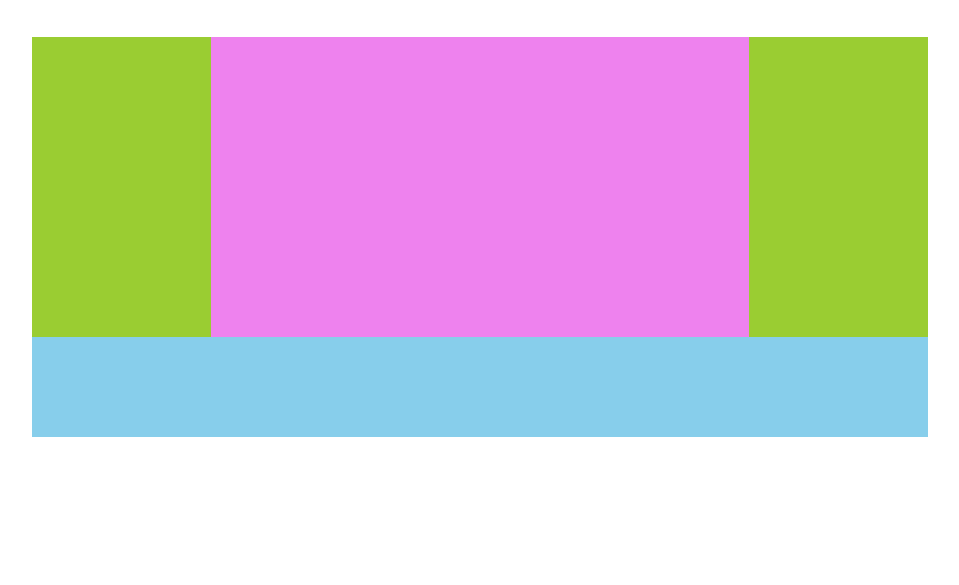
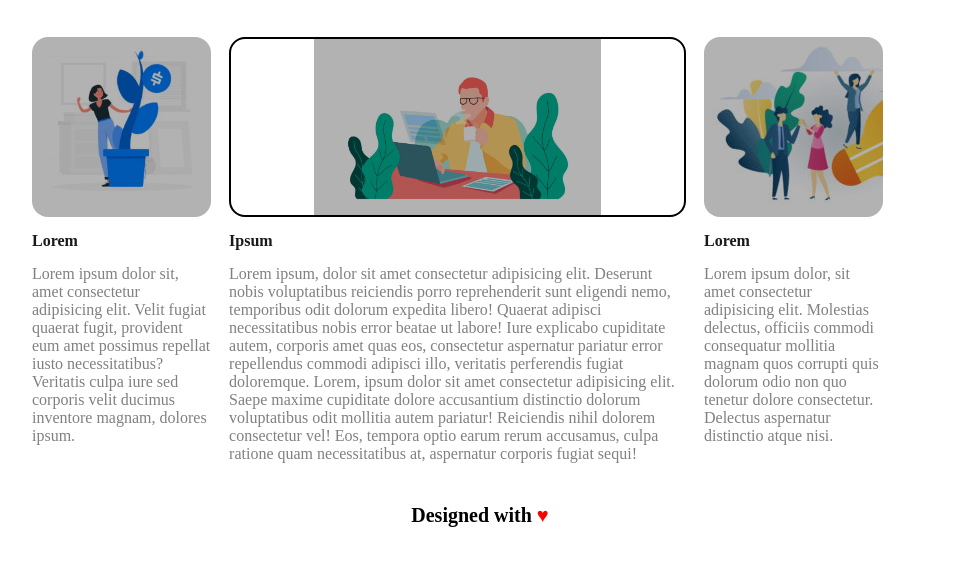
Before and after one commit to AlessandroMarinuzzi/htmlcss-wp, a plain HTML site: page index.html in a window 1280 px wide. Shown: the part 628-1213 px from the top of the page, without its empty margins (160-1119 px from the left). Before the commit the page ends 1085 px from the top, so only its background shows below. Drawn offline with Linux system fonts and the light colour scheme.

Commit message:
Add columns and footer

```diff
--- a/index.html
+++ b/index.html
@@ -42,35 +42,25 @@
             </div>
             <!-- /Titles section -->
 
-
-
-
-
-
-
-
-
-
-
-
-
-
-
-
-
-
-
-            <!-- Float section -->
+           <!-- Float section -->
             <section class="img_container clearfix">
                 <aside class="left column">
-
+                    <div class="left_picture"></div>
+                    <h4>Lorem</h4>
+                    <p>Lorem ipsum dolor sit, amet consectetur adipisicing elit. Velit fugiat quaerat fugit, provident eum amet possimus repellat iusto necessitatibus? Veritatis culpa iure sed corporis velit ducimus inventore magnam, dolores ipsum.</p>
                 </aside>
 
                 <main class="central">
+                    <div class="central_picture"></div>
+                    <h4>Ipsum</h4>
+                    <p>Lorem ipsum, dolor sit amet consectetur adipisicing elit. Deserunt nobis voluptatibus reiciendis porro reprehenderit sunt eligendi nemo, temporibus odit dolorum expedita libero! Quaerat adipisci necessitatibus nobis error beatae ut labore! Iure explicabo cupiditate autem, corporis amet quas eos, consectetur aspernatur pariatur error repellendus commodi adipisci illo, veritatis perferendis fugiat doloremque. Lorem, ipsum dolor sit amet consectetur adipisicing elit. Saepe maxime cupiditate dolore accusantium distinctio dolorum voluptatibus odit mollitia autem pariatur! Reiciendis nihil dolorem consectetur vel! Eos, tempora optio earum rerum accusamus, culpa ratione quam necessitatibus at, aspernatur corporis fugiat sequi! </p>
 
                 </main>
 
                 <aside class="right column">
+                    <div class="right_picture"></div>
+                    <h4>Lorem</h4>
+                    <p>Lorem ipsum dolor, sit amet consectetur adipisicing elit. Molestias delectus, officiis commodi consequatur mollitia magnam quos corrupti quis dolorum odio non quo tenetur dolore consectetur. Delectus aspernatur distinctio atque nisi.</p>
 
                 </aside>
 
@@ -82,7 +72,7 @@
 
         <!-- Site Footer -->
         <footer>
-            <h4></h4>
+            <h4>Designed with <span class="heart">&hearts;</span></h4>
         </footer>
         <!-- /Site Footer -->
 
--- a/style.css
+++ b/style.css
@@ -8,10 +8,9 @@
 
 /* Page Coordinates */
 .site_container{
-    background-color: lightgrey;
     width: 70%;
-    /* height: 1000px; */
     margin: 20px auto;
+    /* font-family: Verdana, Geneva, Tahoma, sans-serif; */
 }
 /* /Page Coordinates */
 
@@ -28,7 +27,6 @@ header{
 .menu{
     display: inline-block;
     text-decoration: none;
-    color: grey;
     margin-top: 20px;
     margin-left: 0px;
     padding-right: 10px;
@@ -88,19 +86,7 @@ a:hover{
 }
 /* /Titles section */
 
-
-
-
-
-
-
-
-
-
-
-
-
-
+/* Float section */
 .clearfix::after{
     content: "";
     display: table;
@@ -109,30 +95,75 @@ a:hover{
 
 .column{
     width: 20%;
-    height: 300px;
-    background-color: yellowgreen;
+    background-color: white;
     float: left;
 }
 
 .central{
-    width: 60%;
+    width: 55%;
+    padding:0 2% ;
     height: 300px;
-    background-color: violet;
+    background-color: white;
     float: left;
 }
 
+.central > p, .column > p{
+    color: grey;
+
+}
+.central > h4, .column > h4{
+    color: rgb(29, 24, 24);
+    margin: 15px 0;
+}
+
+ .left_picture{
+    background-image: url('./img/img-1.jpg');
+    background-size: cover;
+    height: 180px;
+    width: 100%;
+    filter: brightness(70%);
+    border-radius: 1rem;
+}
+
+.right_picture{
+    background-image: url('./img/img-3.jpg');
+    background-size: cover;
+    height: 180px;
+    width: 100%;
+    filter: brightness(70%);
+    border-radius: 1rem;
+}
+
+ .central_picture{
+     background-image: url('./img/banner-2.jpg');
+     background-size: contain;
+     background-position: center;
+     background-repeat: no-repeat;
+     height: 180px;
+     width: 100%;
+     border-radius: 1rem;
+     filter: brightness(70%);
+     border: 2px solid black;
+ }
+ /* /Float section  */
+
+/* Footer */
 footer{
-    background-color:skyblue;
+    background-color:white;
     height: 100px;
+    margin-top: 20px;
     position: relative;
 }
-/*
-h4::after{
-    content: ' \262E';
+
+h4:only-child{
     position: absolute;
     top: 50%;
     left: 50%;
     transform: translate(-50%,-50%);
-    font-size: 30px;
-    color: darkred;
-} */
+    font-size: 20px;
+}
+
+.heart{
+    color: red;
+}
+/* /Footer */
```
